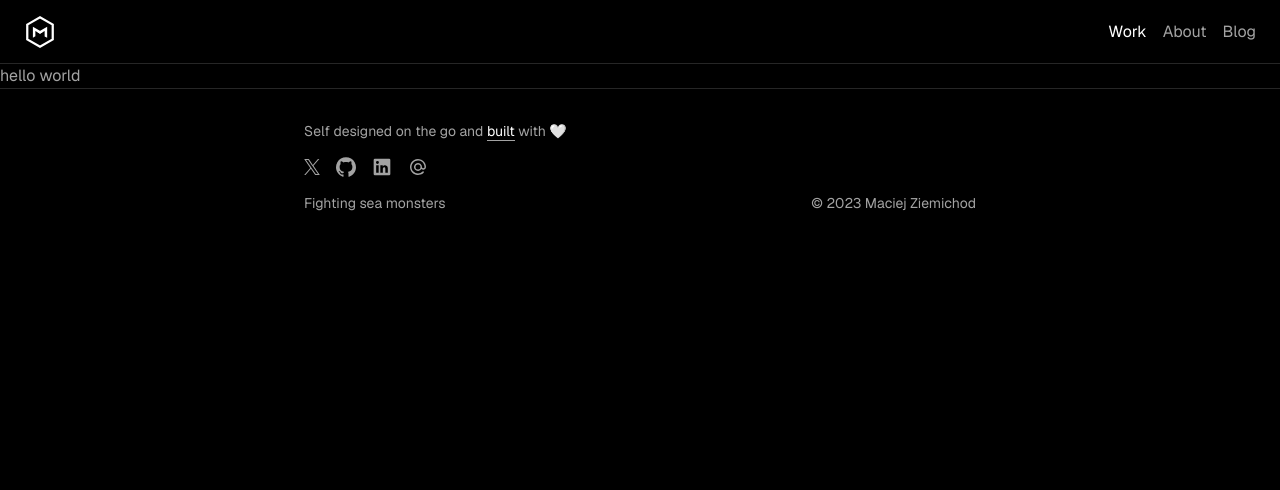
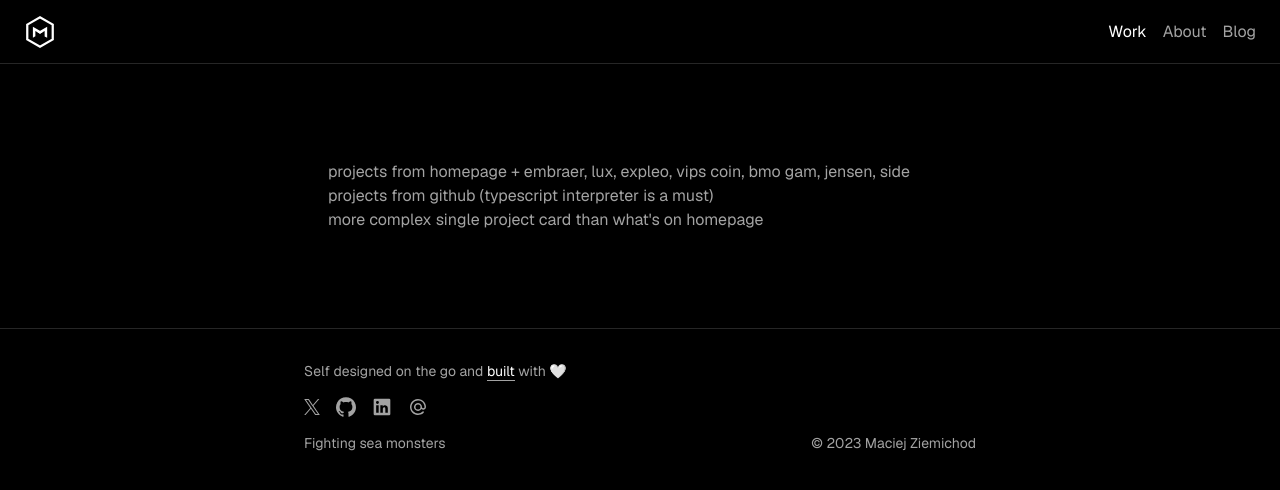
Before and after one commit to maciejziemichod/maciejziemichod.com, a Next.js app: page /work in a window 1280 px wide. Shown: the top 490 px of the page. Built offline with nearby package versions, Linux system fonts and the light colour scheme.

Commit message:
chore: more notes

```diff
--- a/src/app/about/page.tsx
+++ b/src/app/about/page.tsx
@@ -1,6 +1,6 @@
 export default function Page() {
     return (
-        <main>
+        <main className="max-w-2xl mx-auto px-6 py-12 sm:py-24">
             <h2>Connect</h2>
             <p>Reach me at twitter, email or linkedin</p>
             <p>
@@ -26,6 +26,8 @@ export default function Page() {
             <p>trying to do blogging</p>
             <p>Music passionate</p>
             <p>Learning freak</p>
+            <p>vue3 custom directive</p>
+            <p>leetcode and advent of code enjoyer</p>
         </main>
     );
 }
--- a/src/app/blog/page.tsx
+++ b/src/app/blog/page.tsx
@@ -1,3 +1,7 @@
 export default function Page() {
-    return <main>hello world</main>;
+    return (
+        <main className="max-w-2xl mx-auto px-6 py-12 sm:py-24">
+            hello world
+        </main>
+    );
 }
--- a/src/app/this/page.tsx
+++ b/src/app/this/page.tsx
@@ -1,12 +1,12 @@
 export default function Page() {
     return (
-        <div>
+        <main className="max-w-2xl mx-auto px-6 py-12 sm:py-24">
             <p>
                 Self designed on the go. Coded in (LazyVim). Built with
                 (Next.js), (TypeScript) and (Tailwind CSS). Deployed with
                 (Vercel). All text is set in the Geist typeface.
             </p>
             <p>List of inspirations</p>
-        </div>
+        </main>
     );
 }
--- a/src/app/work/page.tsx
+++ b/src/app/work/page.tsx
@@ -1,3 +1,20 @@
 export default function Page() {
-    return <main>hello world</main>;
+    return (
+        <main className="max-w-2xl mx-auto px-6 py-12 sm:py-24">
+            <p>
+                projects from homepage + embraer, lux, expleo, vips coin, bmo
+                gam, jensen, side projects from github (typescript interpreter
+                is a must)
+            </p>
+            <p>more complex single project card than what's on homepage</p>
+            <p></p>
+            <p></p>
+            <p></p>
+            <p></p>
+            <p></p>
+            <p></p>
+            <p></p>
+            <p></p>
+        </main>
+    );
 }
```
